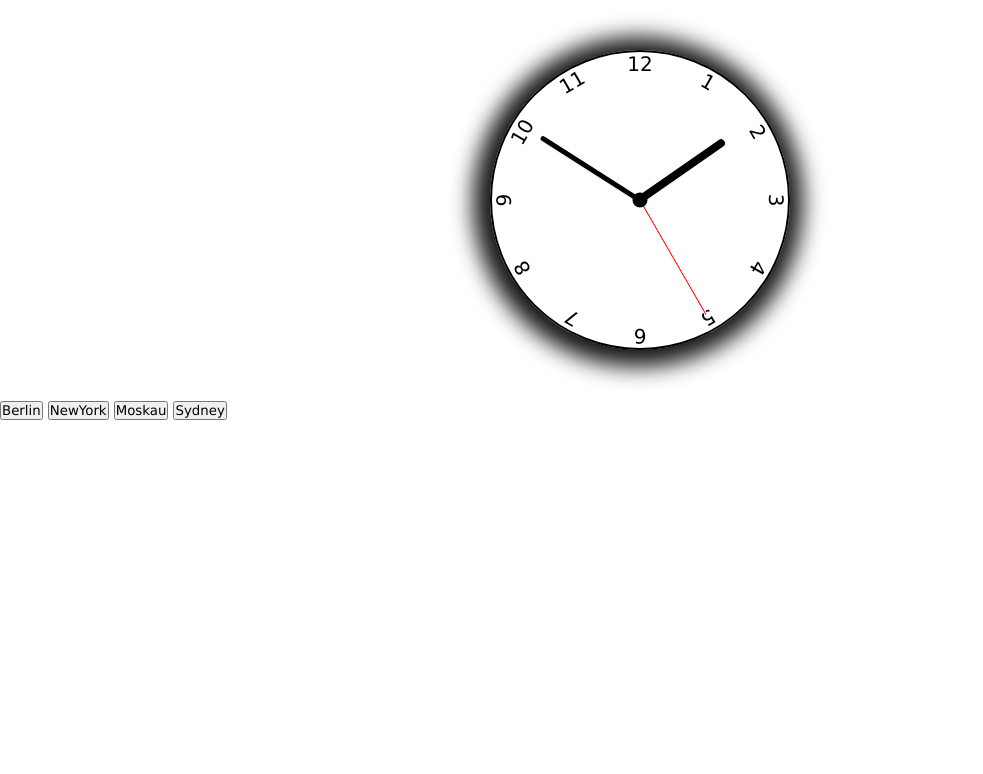
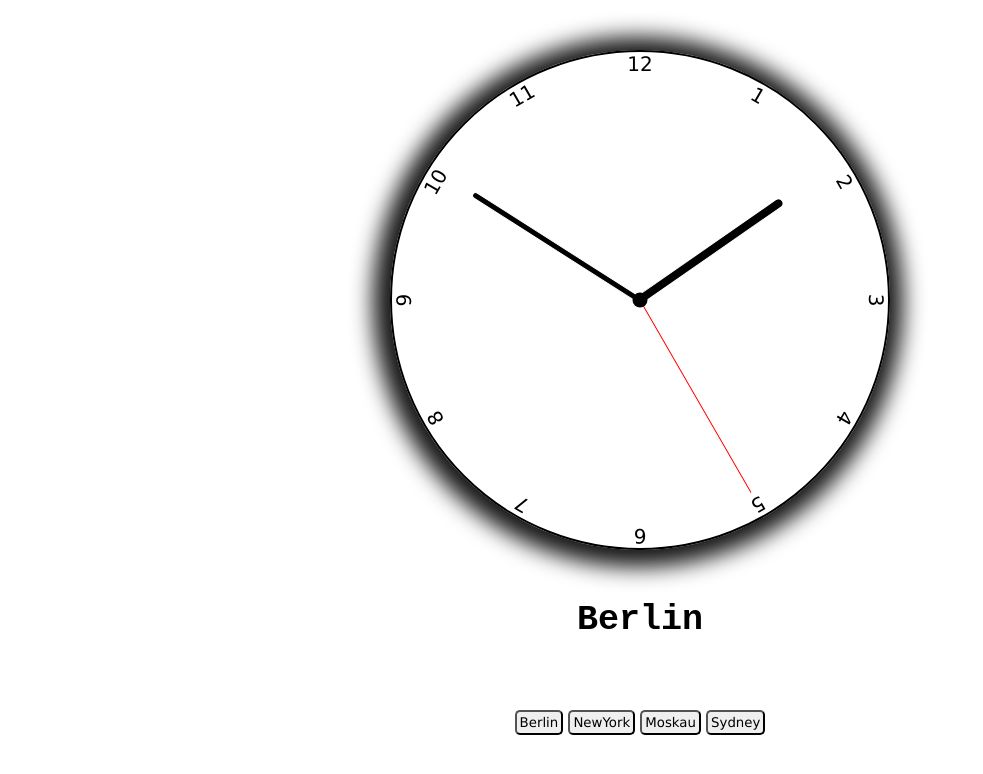
Before and after one commit to AlexandrIampolskiy/portfolio5000, a PHP site: page /Projekte/P2-Clock/index.html in a window 1280 px wide. Shown: the top 774 px of the page, without its empty margins (0-983 px from the left). Run offline with PHP 8.4, Linux system fonts and the light colour scheme.

Commit message:
Add files via upload

```diff
--- a/Projekte/P2-Clock/index.html
+++ b/Projekte/P2-Clock/index.html
@@ -24,12 +24,21 @@
         <div class="number number11">11</div>
         <div class="number number12">12</div>
     </div>
+    <div class="city">Berlin</div>
 
-    <input type="button" value="Berlin" onclick="setTimeOffset(0)">
-    <input type="button" value="NewYork" onclick="setTimeOffset(-6)">
-    <input type="button" value="Moskau" onclick="setTimeOffset(2)">
-    <input type="button" value="Sydney" onclick="setTimeOffset(10)">
+    <div class="btns">
+        <input type="button" value="Berlin" onclick="setTimeOffset(0, 'Berlin')">
+        <input type="button" value="NewYork" onclick="setTimeOffset(-6, 'New York')">
+        <input type="button" value="Moskau" onclick="setTimeOffset(2, 'Moskau')">
+        <input type="button" value="Sydney" onclick="setTimeOffset(10, 'Sydney')"> <br>
+    </div>
 
+        <!-- <input type="button" value="add Cty" onclick="visible()">
+        <div class="addDetails hidden">
+            <input type="text" class="cityName">
+            <input type="number" max = 12 min = -12 class="timeZone">
+            <input type="button" value="OK" onclick="hide(), addCity()">
+        </div> -->
 
     <script src="script.js"></script>
 </body>
--- a/Projekte/P2-Clock/script.js
+++ b/Projekte/P2-Clock/script.js
@@ -4,8 +4,8 @@ const minArrow = document.querySelector('#data-min-arrow');
 const secArrow = document.querySelector('#data-sec-arrow');
 const btns = document.querySelectorAll('input[type="button"]');
 
+let timeOffset = 0;
 
-let timeOffset = 0;
 
 function init() {
     const currentLocalDate = new Date();
@@ -44,8 +44,11 @@ function setRotation(element, rotationRatio) {
     element.style.setProperty('--rotation', (rotationRatio * 360) % 360);
 }
 
-function setTimeOffset(offset) {
+function setTimeOffset(offset, city) {
+    let cityName = document.querySelector('.city');
+    cityName.innerHTML = city;
     btns.forEach(element => element.disabled = true);
+    btns.forEach(element => element.style = "display: none");
     hourArrow.classList.add('hack');
     timeOffset = offset;
     init();
@@ -53,10 +56,35 @@ function setTimeOffset(offset) {
         () => {
             hourArrow.classList.remove('hack');
             btns.forEach(element => element.disabled = false);
+            btns.forEach(element => element.style = "display: visible");
         }, 2000);
+}
+
+/* function hide() {
+    let addDetails = document.querySelector('.addDetails');
+    addDetails.classList.add('hidden');
+}
+
+function visible() {
+    let addDetails = document.querySelector('.addDetails');
+    addDetails.classList.remove('hidden');
+}
+
+function addCity() {
+    let parent_element = document.querySelector('.btns')
+    let cityName = document.querySelector('.cityName');
+    let timeZone = document.querySelector('.timeZone').value;
+    let new_input = document.createElement('input');
+    new_input.setAttribute('type', 'button');
+    new_input.setAttribute('value', cityName.value);
 
 
-}
+    parent_element.appendChild(new_input);
+
+    init();
+    setClock();
+
+} */
 
 init();
 setClock();
--- a/Projekte/P2-Clock/style.css
+++ b/Projekte/P2-Clock/style.css
@@ -8,8 +8,8 @@
 .clock {
     box-shadow: -2px 2px 22px 15px rgba(0,0,0,0.91);
     margin: 50px auto;
-    width: 300px;
-    height: 300px;
+    width: 500px;
+    height: 500px;
     background-color: rgba(255, 255, 255, .8);
     border-radius: 50%;
     border: 2px solid black;
@@ -89,6 +89,27 @@ h2 {
     background-color: black;
 }
 
+.city {
+    text-align: center;
+    font-size: 35px;
+    font-weight: 600;
+    font-family: 'Courier New', Courier, monospace;
+}
+
+.btns {
+    text-align: center;
+    margin-top: 70px;
+}
+
+.btns input{
+border-radius: 5px;
+padding: 3px;
+}
+
 .clock .arrow.hour.hack {
 transition: all 1s;
 }
+
+.hidden {
+    display: none;
+}
```
